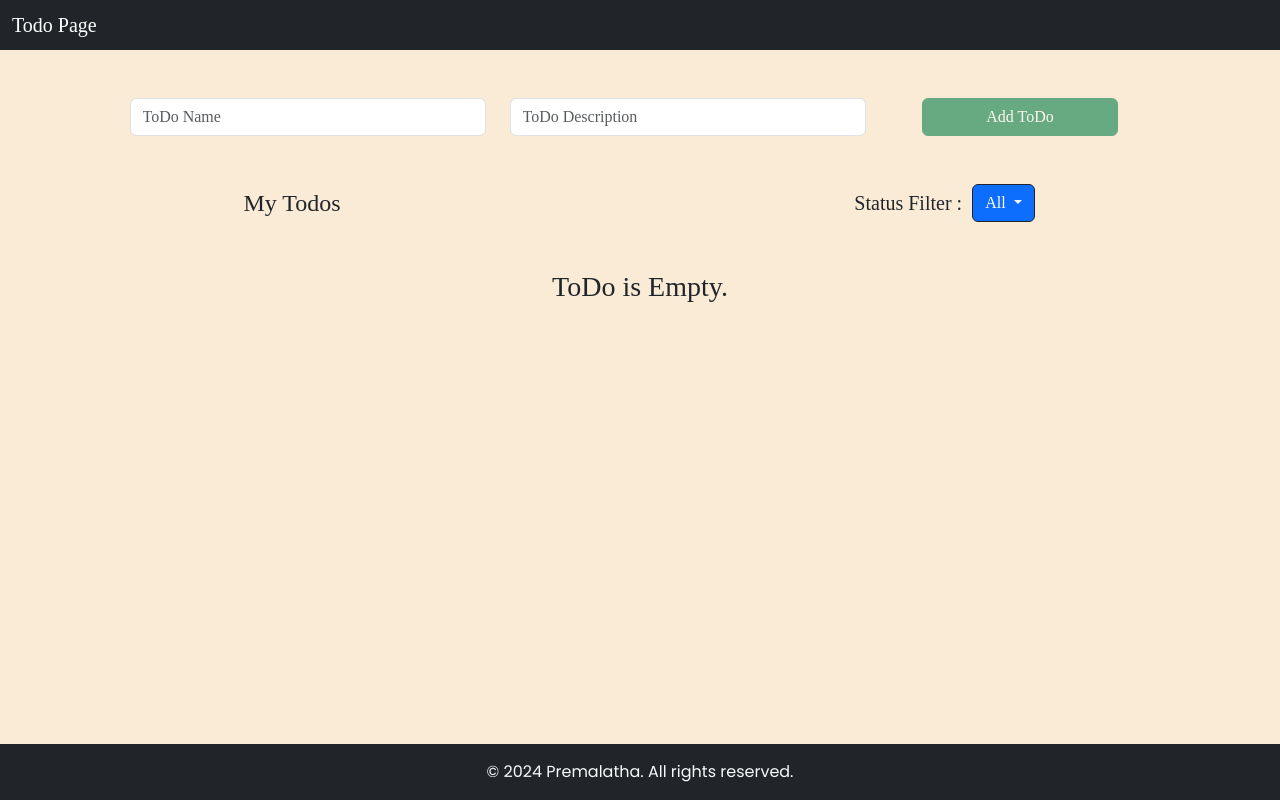
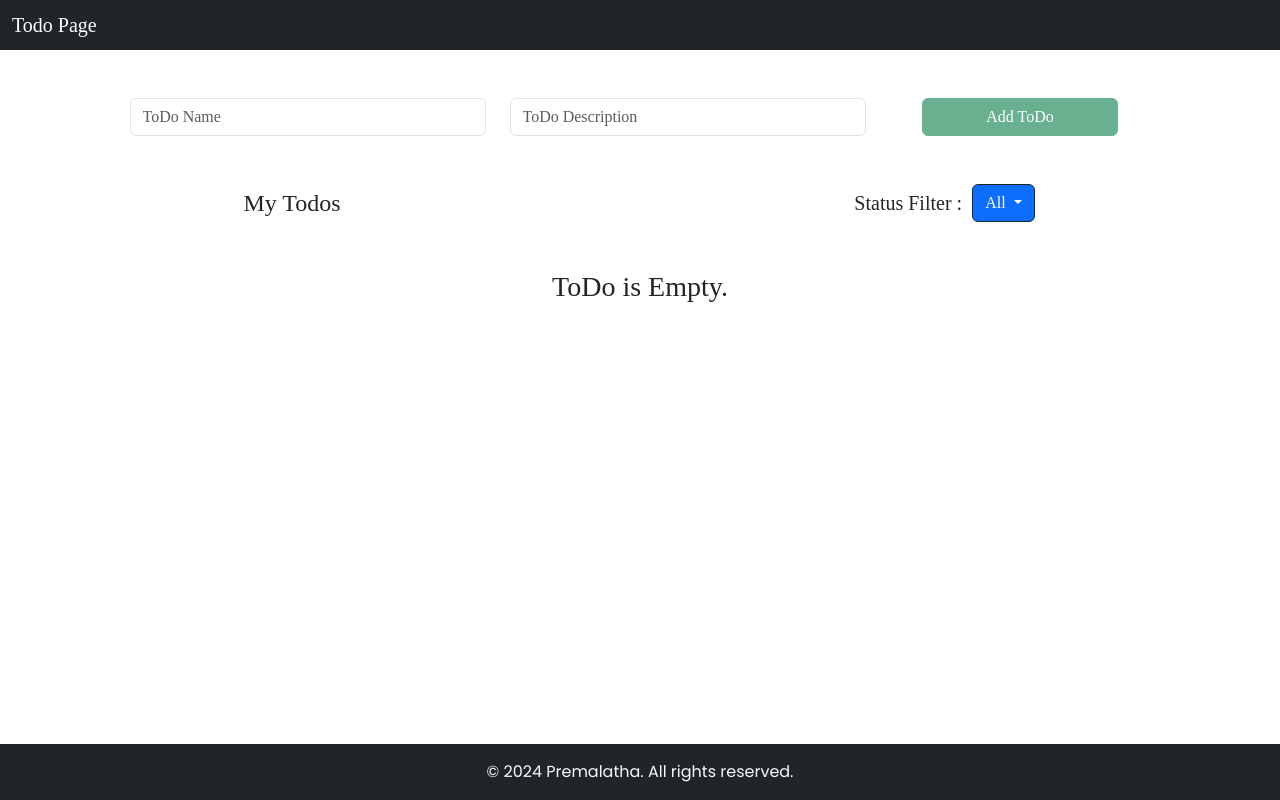
Before and after one commit to premalathakumaran/ToDo-List-ReactJS, a React (Vite) app: page / in a window 1280 px wide. Built offline with nearby package versions, Linux system fonts and the light colour scheme; a web font is replaced by a local one.

Commit message:
Update App.css

```diff
--- a/src/App.css
+++ b/src/App.css
@@ -6,7 +6,7 @@
   padding: 0%;
   margin: 0%;
   box-sizing: border-box;
-  background-color: antiquewhite;
+  background-color: argb(215, 245, 250);
 }
   .app{
     font-family: 'Hachi Maru Pop', cursive;
```
